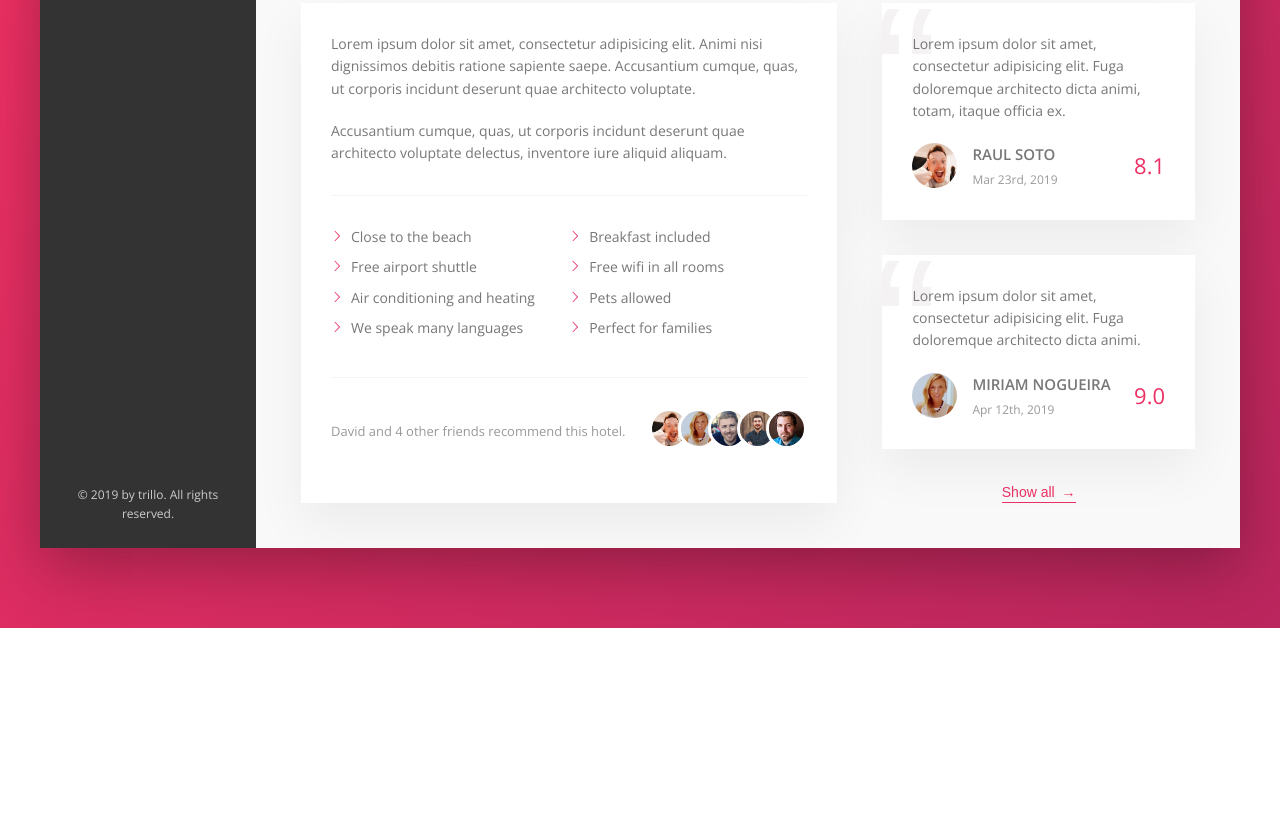
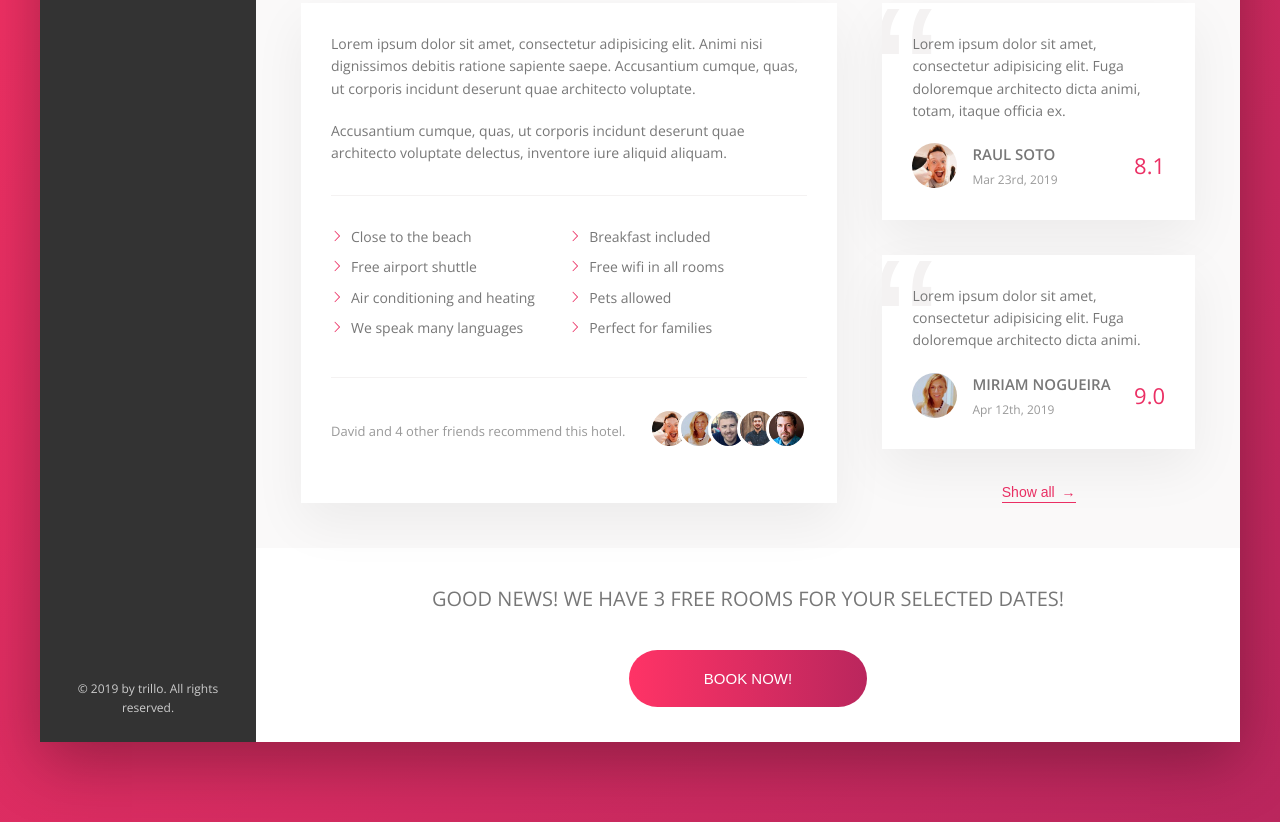
Before and after one commit to Albertoatx/flex-trillo, a website: page index.html in a window 1280 px wide. Shown: the part 645-1467 px from the top of the page. Before the commit the page ends 1273 px from the top, so only its background shows below. Drawn offline with nearby package versions, Linux system fonts and the light colour scheme.

Commit message:
buiding the CTA (call to action) section

```diff
--- a/index.html
+++ b/index.html
@@ -163,6 +163,7 @@
 
                     <!-- DETAIL -->
                     <div class="detail">
+                        <!-- DESCRIPTION -->
                         <div class="description">
                             <p class="paragraph">
                                 Lorem ipsum dolor sit amet, consectetur adipisicing elit. Animi nisi dignissimos
@@ -197,6 +198,7 @@
                             </div>
                         </div>
 
+                        <!-- USER-REVIEWS -->
                         <div class="user-reviews">
                             <figure class="review">
                                 <blockquote class="review__text">
@@ -228,6 +230,17 @@
                             <button class="btn-inline">Show all <span>&rarr;</span></button>
                         </div>
                     </div>
+
+                    <!-- CALL TO ACTION -->
+                    <div class="cta">
+                        <h2 class="cta__book-now">
+                            Good news! We have 3 free rooms for your selected dates!
+                        </h2>
+                        <button class="btn">
+                            <span class="btn__visible">Book now!</span>
+                            <span class="btn__invisible">Only 3 rooms left</span>
+                        </button>
+                    </div>
                 </main>
             </div>
         </div>
--- a/sass/_components.scss
+++ b/sass/_components.scss
@@ -343,7 +343,7 @@
 
   50% {
     transform: scale(1);
-    opacity: .7;
+    opacity: .8;
     box-shadow: 0 1rem 4rem rbga(0, 0, 0, .25); //x y blur color with opacity
     //transform-origin: 0 0;
   }
@@ -500,3 +500,78 @@
     //z-index: 1;
   }
 }
+
+
+//////////////////////////////////////////
+// CALL TO ACTION
+.cta {
+  padding: 3.5rem 0;
+  text-align: center;
+
+  &__book-now {
+    font-size: 2rem;
+    font-weight: 300;
+    margin-bottom: 3.5rem;
+    text-transform: uppercase;
+  }
+}
+
+//////////////////////////////////////////
+// BUTTON
+.btn {
+  font-size: 1.5rem;
+  font-weight: 300;
+  text-transform: uppercase;
+  border-radius: 100px;  // button rounded at the sides
+  border: none;
+  background-image: linear-gradient(to right, var(--color-primary-light), var(--color-primary-dark));
+  color: #fff;
+  cursor: pointer;
+  overflow: hidden;      // hides the overflowed text
+  position: relative;
+
+  // NOTE: We can refactor the repeated code in &__visible and &__invisible
+  // & > * {  // select all btn children
+  //   display: inline-block;
+  //   height: 100%;
+  //   width: 100%;
+  //   transition: all .2s;
+  // }
+
+  &__visible {
+    display: inline-block; // to be able to give it padding (by default is inline)
+    height: 100%;          // so that it has the same height of the parent element (btn)
+    width: 100%;
+    padding: 2rem 7.5rem;
+    transition: all .2s;
+  }
+
+  &__invisible {
+    display: inline-block;
+    height: 100%;         // so that it has the same height of the parent element (btn)
+    width: 100%;
+    padding: 2rem 0rem;
+    position: absolute;   // to put this text outside of our button
+      top: -100%;         // initial state invisible: move it up exactly the size of the element
+      left: 0;
+    transition: all .2s;
+  }
+
+  &:hover {
+    background-image: linear-gradient(to left, var(--color-primary-light), var(--color-primary-dark));
+    animation: pulsate 1s infinite;
+  }
+
+  &:hover &__visible {
+    transform: translateY(100%); // translateY to hide the visible text (100% of its height)
+  }
+
+  &:hover &__invisible {
+      top: 0;        // the position to make visible the invisible text
+  }
+
+  &:focus {
+    outline: none;
+    animation: pulsate 1s infinite;
+  }
+}
```
Also changed, not shown: css/style.css.
